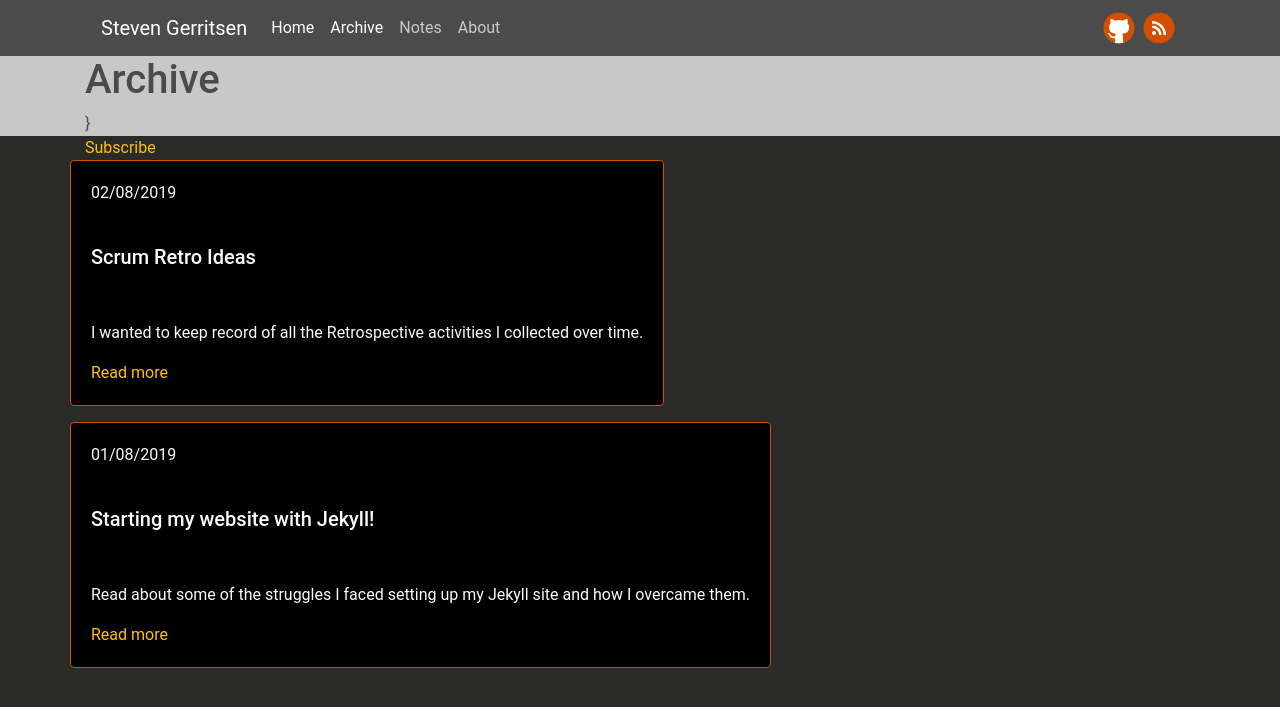
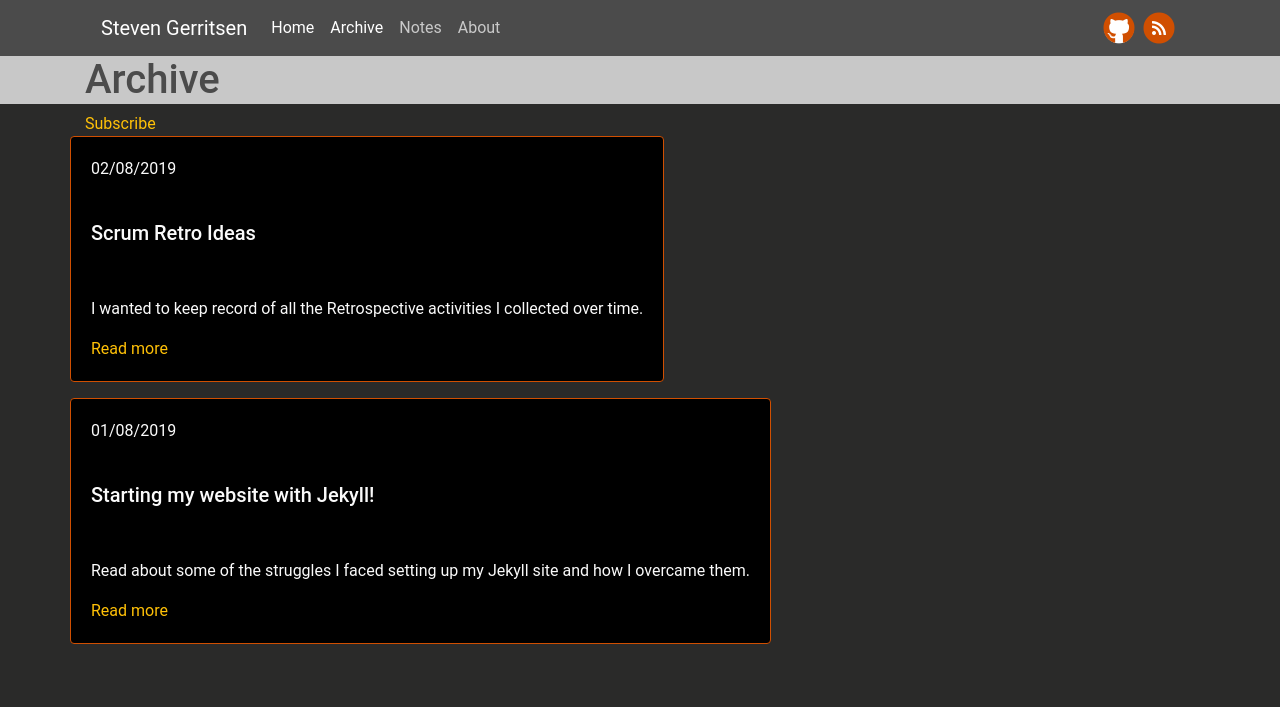
Before and after one commit to Steeff0/steeff0.github.io, a Jekyll site: the page built from pages/archive.html, in a window 1280 px wide. Shown: the top 707 px of the page. Built offline with Jekyll 4.4.1, drawn with Linux system fonts in a browser that asks for light colours; some web fonts are replaced.

Commit message:
Change title-bar

```diff
--- a/_includes/title-bar.html
+++ b/_includes/title-bar.html
@@ -13,6 +13,6 @@
             <span itemprop="author">{{ page.author | escape }}</span>
             {%- endif -%}
         </p>
-        {%- endif -%}}
+        {%- endif -%}
     </div>
 </header>
```
